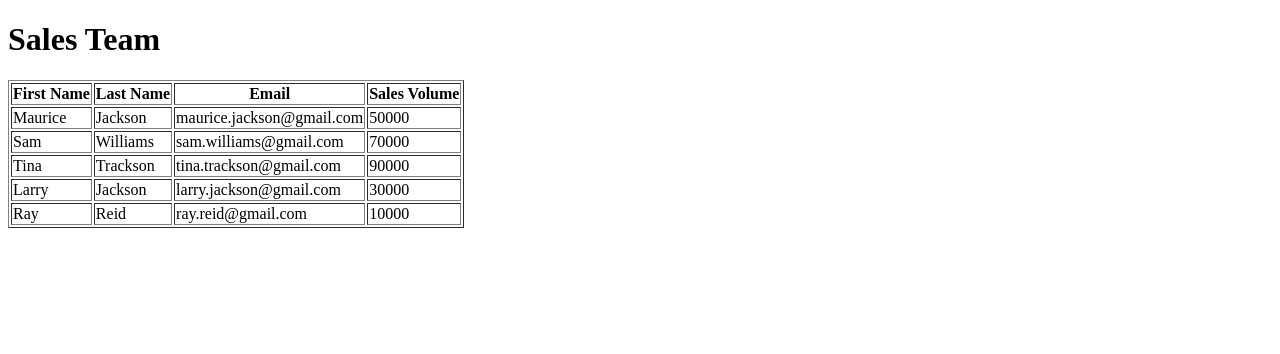
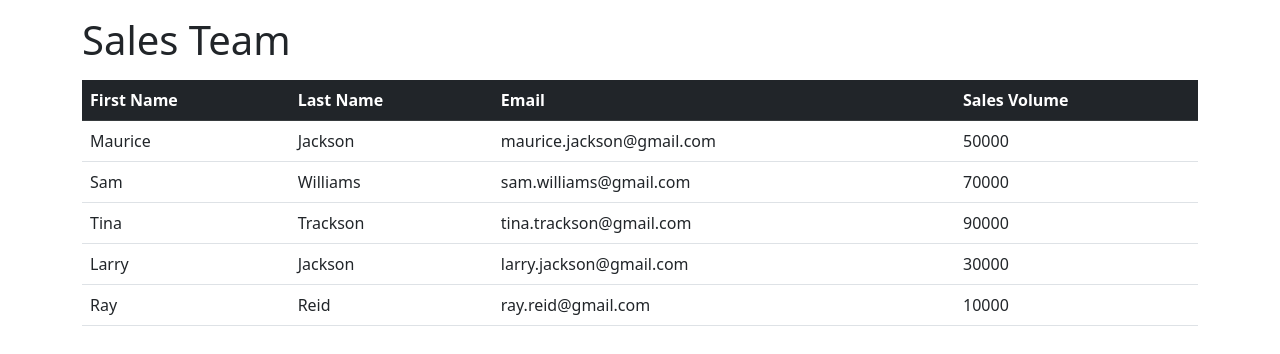
Before and after one commit to cornellreddick/sales-project, an Angular app: page / in a window 1280 px wide. Shown: the top 354 px of the page. Built offline with nearby package versions, Linux system fonts and the light colour scheme.

Commit message:
Add Bootstrap to the Sale Person table

```diff
--- a/src/app/app.component.html
+++ b/src/app/app.component.html
@@ -1,3 +1,5 @@
-<h1>Sales Team</h1>
+<div class="container">
+  <h1 class="mt-3 mb-3">Sales Team</h1>
 
-<app-sales-person-list></app-sales-person-list>
+  <app-sales-person-list></app-sales-person-list>
+</div>
--- /dev/null
+++ b/src/app/sales-person-list/sales-person-list-bootstrap.component.html
@@ -0,0 +1,20 @@
+
+<table class="table table-hover">
+    <thead class="table-dark">
+        <tr>
+            <th>First Name</th>
+            <th>Last Name</th>
+            <th>Email</th>
+            <th>Sales Volume</th>
+        </tr>
+    </thead>
+    <tbody>
+        <tr *ngFor="let sp of salesPersonList">
+            <td>{{ sp.firstName }}</td>
+            <td>{{ sp.lastName }}</td>
+            <td>{{ sp.email }}</td>
+            <td>{{ sp.salesVolume }}</td>
+        </tr>
+    </tbody>
+
+</table>
--- a/src/app/sales-person-list/sales-person-list.component.ts
+++ b/src/app/sales-person-list/sales-person-list.component.ts
@@ -3,7 +3,7 @@
 
 @Component({
   selector: 'app-sales-person-list',
-  templateUrl: './sales-person-list.component.html',
+  templateUrl: './sales-person-list-bootstrap.component.html',
   styleUrls: ['./sales-person-list.component.css']
 })
 export class SalesPersonListComponent implements OnInit {
--- a/src/index.html
+++ b/src/index.html
@@ -2,9 +2,14 @@
 <html lang="en">
 <head>
   <meta charset="utf-8">
+
+  <meta name="viewport" content="width=device-width, initial-scale=1">
+
+  <!-- Bootstrap CSS -->
+  <link href="https://cdn.jsdelivr.net/npm/bootstrap@5.2.0/dist/css/bootstrap.min.css" rel="stylesheet" integrity="sha384-gH2yIJqKdNHPEq0n4Mqa/HGKIhSkIHeL5AyhkYV8i59U5AR6csBvApHHNl/vI1Bx" crossorigin="anonymous">
+
   <title>SalesProject</title>
   <base href="/">
-  <meta name="viewport" content="width=device-width, initial-scale=1">
   <link rel="icon" type="image/x-icon" href="favicon.ico">
 </head>
 <body>
```
